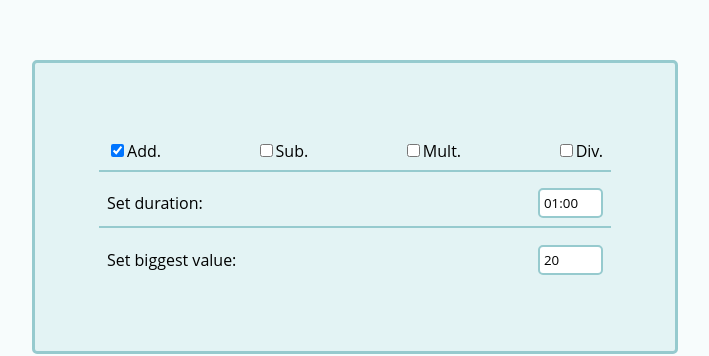
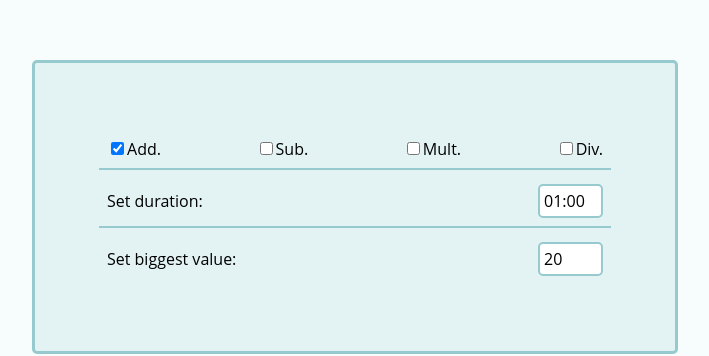
Before and after one commit to pablomartan/arithmetic, a React app: page / in a window 1280 px wide. Shown: the part 151-507 px from the top of the page, without its empty margins (285-994 px from the left). Built offline with nearby package versions, Linux system fonts and the light colour scheme.

Commit message:
feat: set input fontsize to inherit in App.css

```diff
--- a/src/App.css
+++ b/src/App.css
@@ -29,6 +29,10 @@ html, body {
   background: #f7fcfc;
 }
 
+input {
+    font-size: inherit;
+}
+
 #root {
     display: flex;
     flex-direction: column;
```
